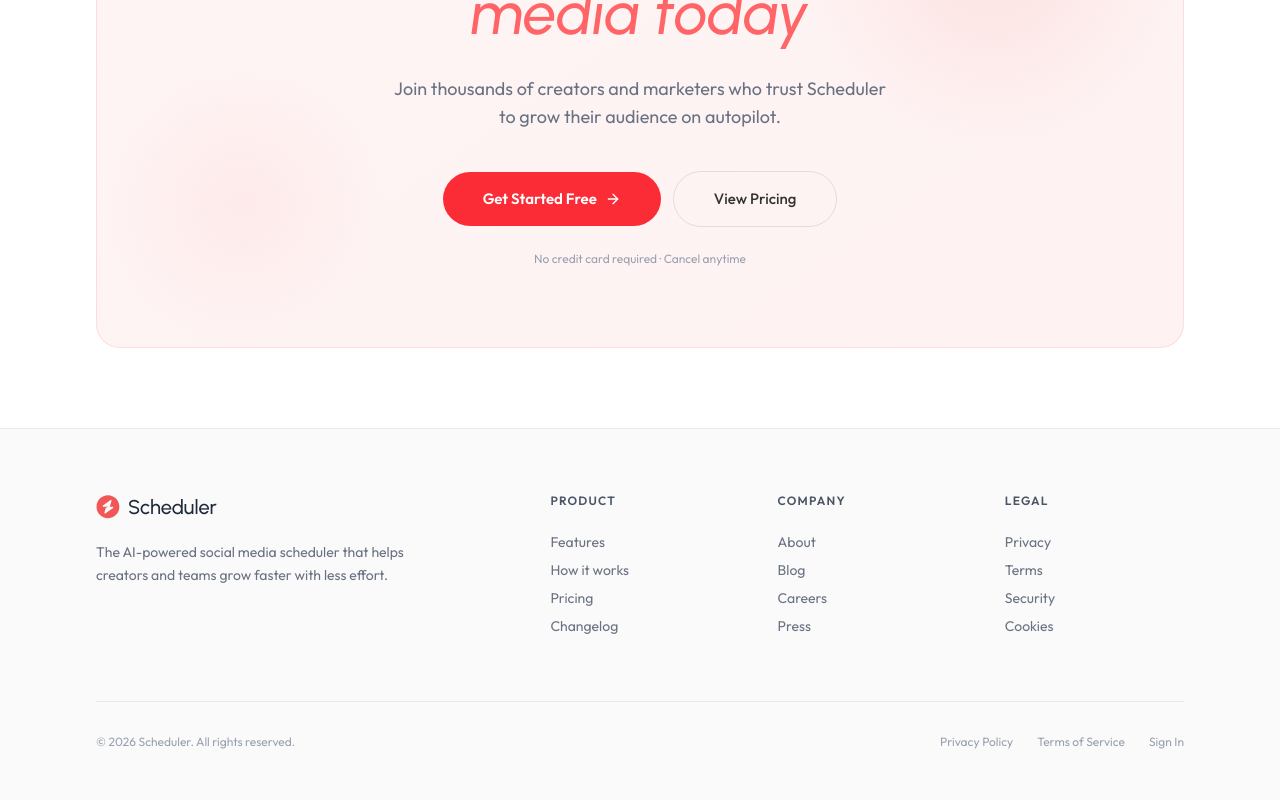
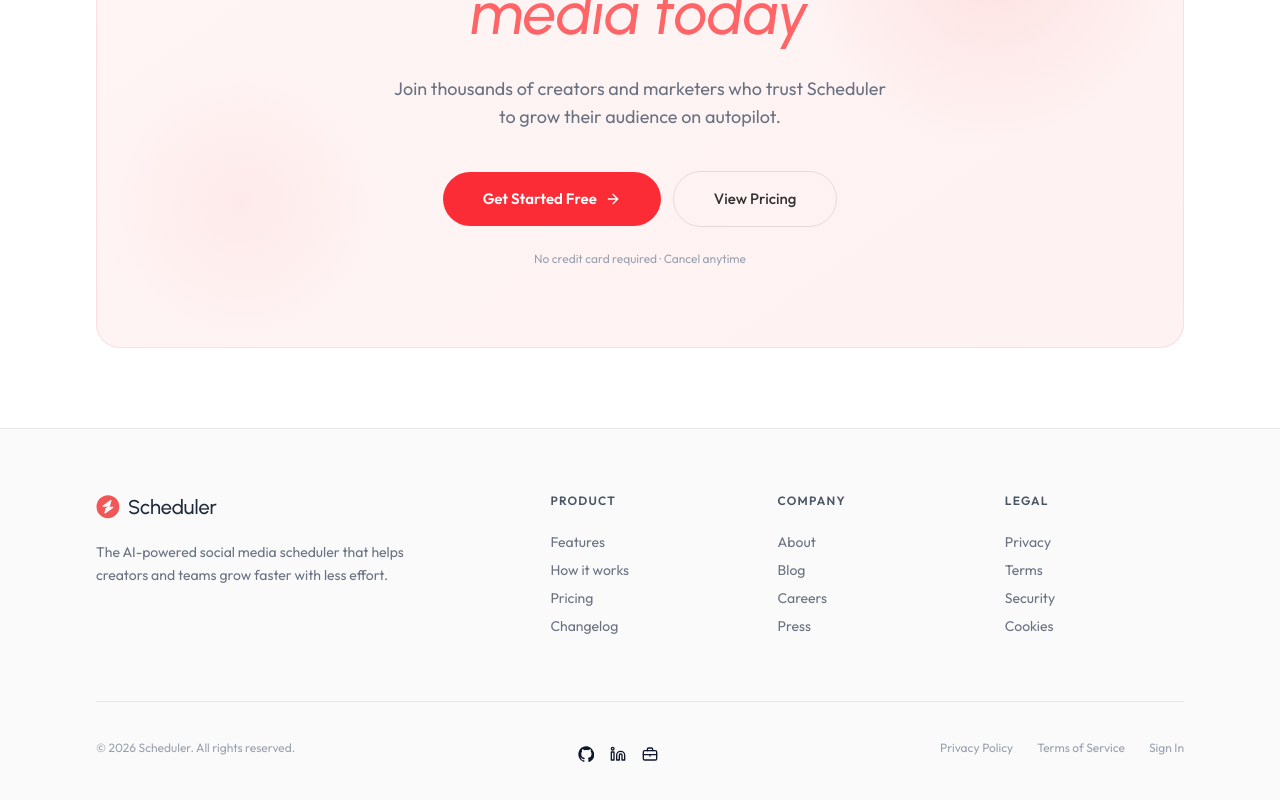
Before and after one commit to parvgothwal03/social-scheduler, a React (Vite) app in the folder client/: page / in a window 1280 px wide. Shown: the part 4409-5209 px from the top of the page. Built offline with nearby package versions, Linux system fonts and the light colour scheme; no server answers.

Commit message:
Add social media links to footer component

```diff
--- a/client/src/components/Home/Footer.tsx
+++ b/client/src/components/Home/Footer.tsx
@@ -8,6 +8,7 @@ const footerLinks = {
 
 export default function Footer() {
     return (
+        <>
         <footer style={{ background: "#fafafa", borderTop: "1px solid rgba(0,0,0,0.07)" }}>
             <div className="max-w-6xl mx-auto px-5 sm:px-8 py-16">
                 <div className="grid grid-cols-1 sm:grid-cols-2 lg:grid-cols-5 gap-12 mb-16">
@@ -39,7 +40,30 @@ export default function Footer() {
 
                 {/* Bottom bar */}
                 <div className="flex flex-col sm:flex-row items-center justify-between gap-4 pt-8" style={{ borderTop: "1px solid rgba(0,0,0,0.07)" }}>
+
                     <p className="text-xs text-gray-400">© {new Date().getFullYear()} Scheduler. All rights reserved.</p>
+                    <div className="flex items-center gap-4 mt-3">
+                        <a href="https://github.com/parvgothwal03" target="_blank" rel="noreferrer">
+                            <svg xmlns="http://www.w3.org/2000/svg" width="24" height="24" viewBox="0 0 24 24" fill="currentColor" className="size-4 hover:text-red-500" aria-hidden="true">
+                                <path d="M12 .5C5.73.5.5 5.87.5 12.49c0 5.29 3.44 9.78 8.2 11.37.6.11.82-.27.82-.58v-2.03c-3.34.75-4.04-1.47-4.04-1.47-.55-1.44-1.34-1.82-1.34-1.82-1.1-.78.08-.77.08-.77 1.22.09 1.86 1.29 1.86 1.29 1.08 1.92 2.84 1.37 3.53 1.05.11-.81.42-1.37.76-1.69-2.67-.31-5.47-1.38-5.47-6.16 0-1.36.47-2.48 1.24-3.35-.12-.31-.54-1.57.12-3.27 0 0 1.01-.34 3.3 1.28.96-.28 1.99-.42 3.02-.43 1.03.01 2.06.15 3.03.43 2.28-1.62 3.29-1.28 3.29-1.28.67 1.7.25 2.96.13 3.27.77.87 1.24 1.99 1.24 3.35 0 4.8-2.81 5.85-5.49 6.15.43.39.82 1.16.82 2.34v3.47c0 .31.22.69.83.57 4.76-1.59 8.19-6.08 8.19-11.36C23.5 5.87 18.27.5 12 .5Z" />
+                            </svg>
+                        </a>
+                        <a href="https://www.linkedin.com/in/parv-gothwal-a5496540b" target="_blank" rel="noreferrer">
+                            <svg xmlns="http://www.w3.org/2000/svg" width="24" height="24" viewBox="0 0 24 24" fill="none" stroke="currentColor" strokeWidth="2" strokeLinecap="round" strokeLinejoin="round" className="lucide lucide-linkedin size-4 hover:text-red-500" aria-hidden="true">
+                                <path d="M16 8a6 6 0 0 1 6 6v7h-4v-7a2 2 0 0 0-2-2 2 2 0 0 0-2 2v7h-4v-7a6 6 0 0 1 6-6z"></path>
+                                <rect width="4" height="12" x="2" y="9"></rect>
+                                <circle cx="4" cy="4" r="2"></circle>
+                            </svg>
+                        </a>
+                        <a href="https://parv-gothwal.me" target="_blank" rel="noreferrer">
+                            <svg xmlns="http://www.w3.org/2000/svg" width="24" height="24" viewBox="0 0 24 24" fill="none" stroke="currentColor" strokeWidth="2" strokeLinecap="round" strokeLinejoin="round" className="size-4 hover:text-red-500" aria-hidden="true">
+                                <rect x="2" y="7" width="20" height="14" rx="2"></rect>
+                                <path d="M8 7V5a2 2 0 0 1 2-2h4a2 2 0 0 1 2 2v2"></path>
+                                <path d="M2 13h20"></path>
+                                <path d="M12 13v2"></path>
+                            </svg>
+                        </a>
+                    </div>
                     <div className="flex items-center gap-6">
                         <a href="#" className="text-xs text-gray-400 hover:text-gray-700">
                             Privacy Policy
@@ -54,5 +78,6 @@ export default function Footer() {
                 </div>
             </div>
         </footer>
+        </>
     );
 }
```
